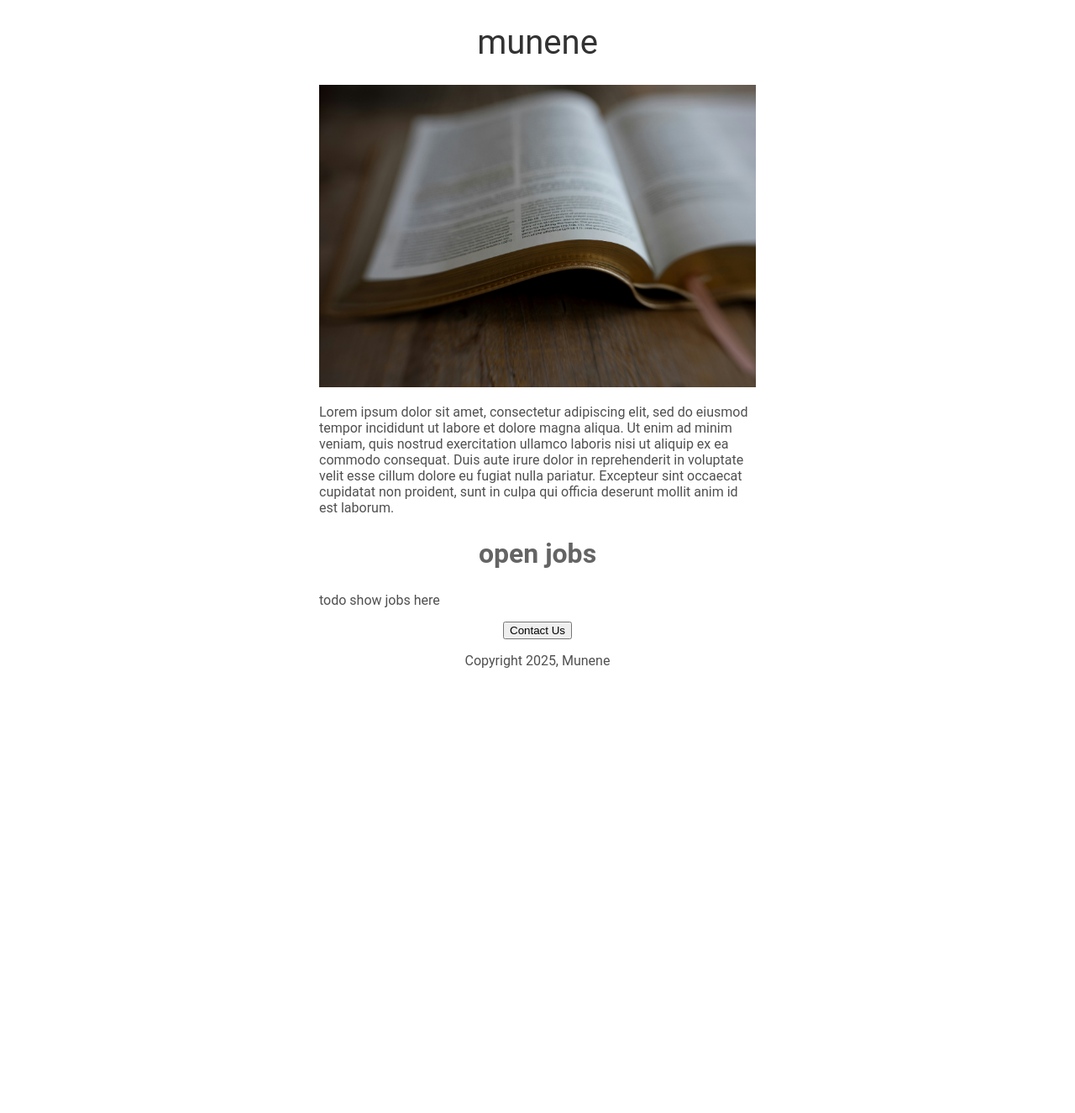
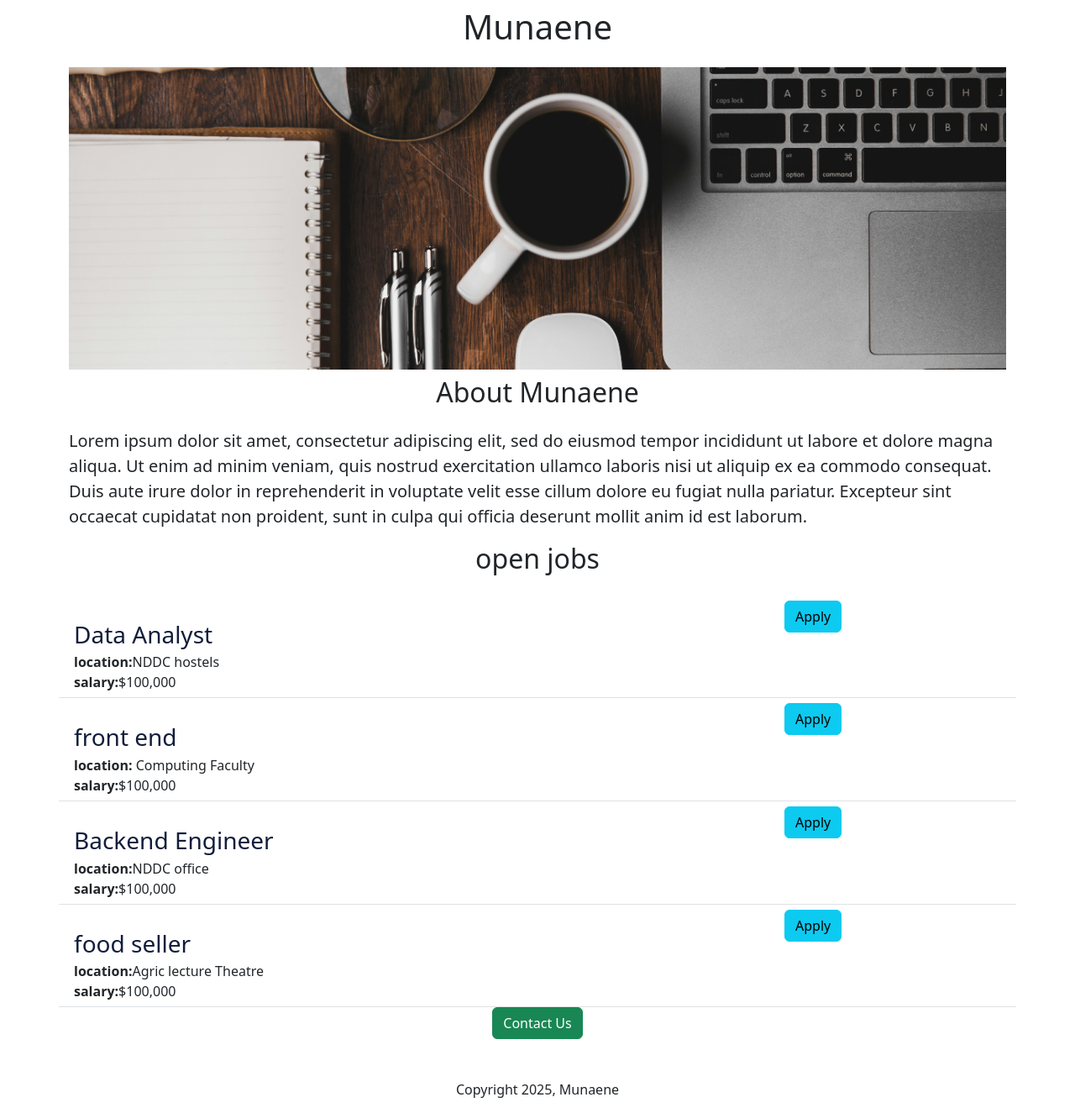
Before and after one commit to chikaanthony/Munene, a Flask app: page / in a window 1280 px wide. Shown: the whole page at 84% size. Before the commit the page ends 795 px from the top, so only its background shows below. Run offline with Flask 3, Linux system fonts and the light colour scheme.

Commit message:
added api route and dynamic data

```diff
--- a/app.py
+++ b/app.py
@@ -2,9 +2,38 @@ from flask import Flask, render_template
 
 app = Flask(__name__)
 
+JOBS = [
+  {
+    'id ': 1,
+    'title': 'Data Analyst',
+    'location': 'NDDC hostels',
+    'salary': '$100,000',
+  },
+  {
+    'id ': 2,
+    'title': 'front end',
+    'location': ' Computing Faculty',
+    'salary': '$100,000',
+  },
+{
+  'id ': 3,
+  'title': 'Backend Engineer ',
+  'location': 'NDDC office',
+  'salary': '$100,000',
+},
+{
+  'id ': 4,
+  'title': 'food seller',
+  'location': 'Agric lecture Theatre ',
+  'salary': '$100,000',
+},
+ ]
+
 @app.route('/')
 def hello_world():
-  return render_template('home.html')
+  return render_template('home.html',
+                         jobs=JOBS)
+
 
 if __name__ == '__main__':
   app.run(host='0.0.0.0', debug=True)
--- a/templates/home.html
+++ b/templates/home.html
@@ -1,50 +1,35 @@
 <!DOCTYPE html>
 <html lang="en">
   <head>
-     <title>Munene</title>
+     <meta charset="utf-8">
+      <meta name="viewport" content="width=device-width, initial-scale=1">
+     <link href="https://cdn.jsdelivr.net/npm/bootstrap@5.3.8/dist/css/bootstrap.min.css" rel="stylesheet" integrity="sha384-sRIl4kxILFvY47J16cr9ZwB07vP4J8+LH7qKQnuqkuIAvNWLzeN8tE5YBujZqJLB" crossorigin="anonymous">
+       </head>
+     <title>Munaene</title>
      <style>
-        h1{
-           font-size: 40px;
-           font-family: Roboto;
-           font-weight: normal;
-           color: rgb(50, 50, 50);
-           text-align: center;
+        #bible{
+           height: 360px;
+           width: 100%;
+           object-fit: cover;
         }
-
-       #bible{
-          width: 100%;
-          height: 360px;
-          object-fit: cover;
-       }
-
-      h2{
-         font-family: Roboto;
-         font-size:32px;
-         color: rgb(100, 100, 100);
-         text-align: center;
-      }
-
-      p{
-         color: rgb(80, 80, 80);
-         font-family: Roboto;
-      }
-      #container{
-         max-width: 520px;
-         margin:0 auto 0 auto ;
-      }
 
      </style>
   </head>
   <body>
-     <div id ="container">
-     <H1>munene</H1>
-     <img src = "{{ url_for ('static', filename = 'bible.jpg')}}" height="320" id="bible">
-     <p>Lorem ipsum dolor sit amet, consectetur adipiscing elit, sed do eiusmod tempor incididunt ut labore et dolore magna aliqua. Ut enim ad minim veniam, quis nostrud exercitation ullamco laboris nisi ut aliquip ex ea commodo consequat. Duis aute irure dolor in reprehenderit in voluptate velit esse cillum dolore eu fugiat nulla pariatur. Excepteur sint occaecat cupidatat non proident, sunt in culpa qui officia deserunt mollit anim id est laborum.</p>
- <h2>open jobs</h2>
-     <P>todo show jobs here</P>
+     <div id ="container" class="container">
+     <H1 class="text-center mt-2 mb-4">Munaene</H1>
+     <img src = "{{ url_for ('static', filename = 'Car.jpg')}}" height="320" id="bible"  class="img-fluid" >
+        <h2 class="text-center mt-2 mb-4">About Munaene</h2>
+     <p class="lead">Lorem ipsum dolor sit amet, consectetur adipiscing elit, sed do eiusmod tempor incididunt ut labore et dolore magna aliqua. Ut enim ad minim veniam, quis nostrud exercitation ullamco laboris nisi ut aliquip ex ea commodo consequat. Duis aute irure dolor in reprehenderit in voluptate velit esse cillum dolore eu fugiat nulla pariatur. Excepteur sint occaecat cupidatat non proident, sunt in culpa qui officia deserunt mollit anim id est laborum.</p>
+ <h2 class="text-center mt-2 mb-4">open jobs</h2>
+     <div>
+        {% for job in jobs%}
+        {% include 'jobitems.html' %}
+         {% endfor %}
+     </div>
         <div style="text-align: center;">
-     <button>Contact Us</button>
-     <p id="footer">Copyright 2025, Munene</p></div>
+     <button class="btn btn-success">Contact Us</button>
+     <p id="footer" class="mt-5">Copyright 2025, Munaene</p></div>
         </div>
   </body>
 </html>
--- /dev/null
+++ b/templates/jobitems.html
@@ -0,0 +1,21 @@
+
+<div class="border-bottom row" style="padding: 6px;">
+   <div class=" col-9">
+    <h3
+       style="color: #121d3b" class="mb-1 mt-4">
+       {{job['title']}}
+    </h3>
+    <div>
+     <b>location:</b>{{job['location']}}
+     </div>
+   {% if 'salary' in job%}
+        <div>
+           <b>salary:</b>{{job['salary']}}
+           </div>
+   {% endif %}
+   </div>
+   <div class="col-3">
+   <button type="button" class="btn btn-info">Apply</button>
+   </div>
+
+           </div>
```
Also changed, not shown: static/Car.jpg (added).
